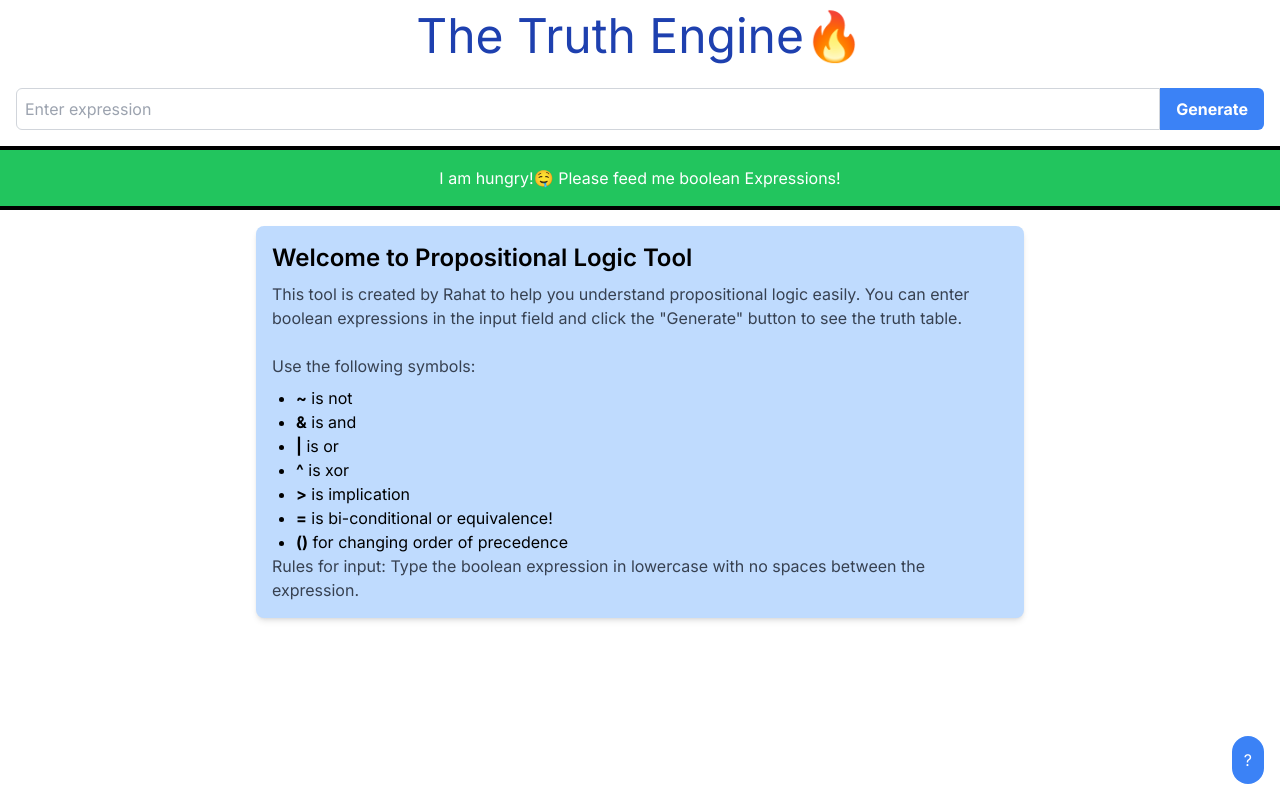
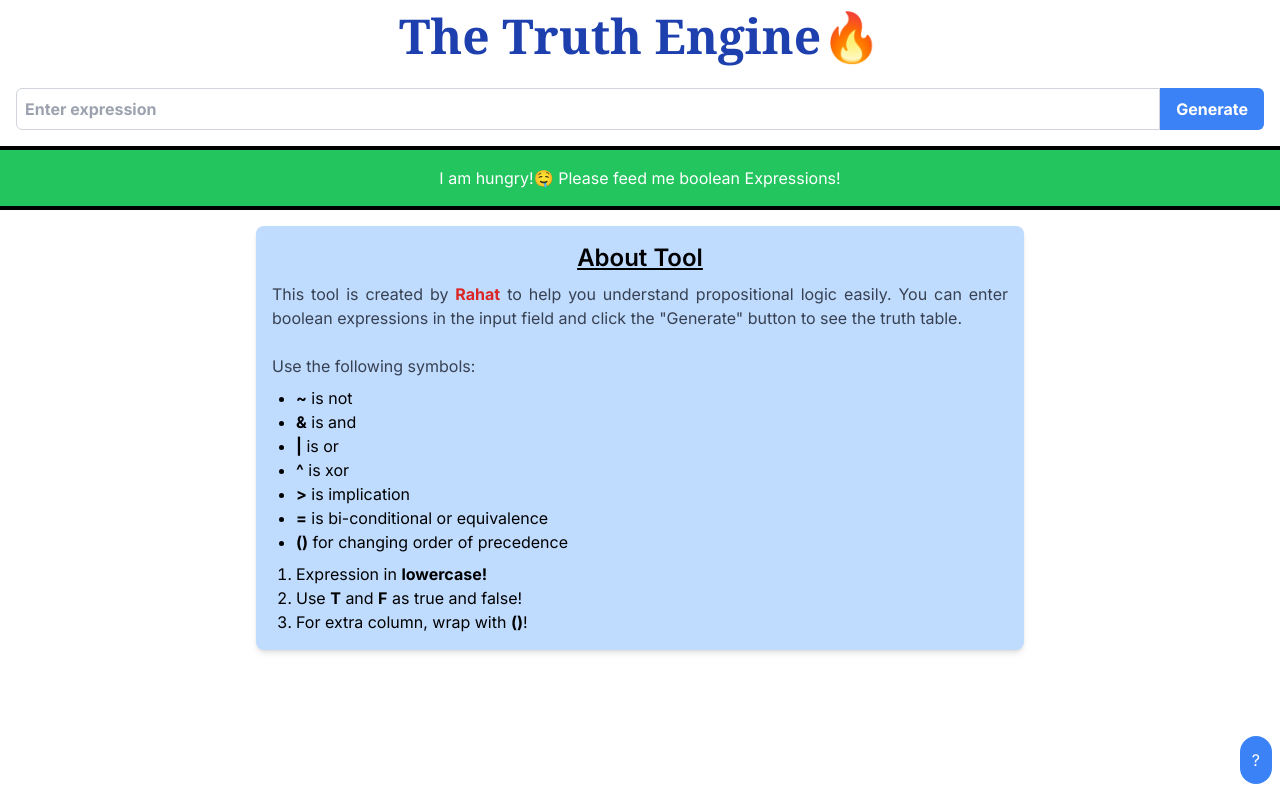
Before and after one commit to ToxicalNoob3062/truthEngine, a Next.js app: page / in a window 1280 px wide. Built offline with nearby package versions, Linux system fonts and the light colour scheme.

Commit message:
some more css changes to make the inputs more attractive and  also the popup and card menus!

```diff
--- a/app/components/card.tsx
+++ b/app/components/card.tsx
@@ -4,14 +4,16 @@ import React from "react";
 
 const CardComponent: React.FC = () => {
   return (
-    <div className="bg-blue-200 p-4  md:w-[60%] sm:w-[90%]   mx-auto rounded-lg shadow-md my-4">
-      <h2 className="text-2xl font-semibold mb-2">
-        Welcome to Propositional Logic Tool
+    <div className="bg-blue-200 p-4 md:w-[60%] sm:w-[90%] mx-auto rounded-lg shadow-md my-4">
+      <h2 className="text-2xl text-black text-center font-semibold mb-2 underline">
+        About Tool
       </h2>
-      <p className="text-gray-700">
-        This tool is created by Rahat to help you understand propositional logic
-        easily. You can enter boolean expressions in the input field and click
-        the "Generate" button to see the truth table.
+      <p className="text-gray-700 text-justify">
+        This tool is created by{" "}
+        <span className="font-bold text-red-600">Rahat</span> to help you
+        understand propositional logic easily. You can enter boolean expressions
+        in the input field and click the "Generate" button to see the truth
+        table.
         <br />
         <br />
         Use the following symbols:
@@ -33,16 +35,24 @@ const CardComponent: React.FC = () => {
           <b>&gt;</b> is implication
         </li>
         <li>
-          <b>=</b> is bi-conditional or equivalence!
+          <b>=</b> is bi-conditional or equivalence
         </li>
         <li>
           <b>()</b> for changing order of precedence
         </li>
       </ul>
-      <p className="text-gray-700">
-        Rules for input: Type the boolean expression in lowercase with no spaces
-        between the expression.
-      </p>
+      <ol className="list-decimal pl-6 mt-2">
+        <li>
+          Expression in <span className="font-bold">lowercase!</span>
+        </li>
+        <li>
+          Use <span className="font-bold">T</span> and{" "}
+          <span className="font-bold">F</span> as true and false!
+        </li>
+        <li>
+          For extra column, wrap with <span className="font-bold">()</span>!
+        </li>
+      </ol>
     </div>
   );
 };
--- a/app/components/popup.tsx
+++ b/app/components/popup.tsx
@@ -12,7 +12,7 @@ const PopupComponent: React.FC = () => {
       {/* Question button */}
       <button
         type="button"
-        className="fixed bottom-4 right-4 p-3 rounded-full bg-blue-500 text-white hover:bg-blue-600 focus:outline-none"
+        className="fixed bottom-4 right-2 p-3 rounded-full bg-blue-500 text-white hover:bg-blue-600 focus:outline-none"
         onClick={togglePopup}
       >
         ?
@@ -49,13 +49,11 @@ const PopupComponent: React.FC = () => {
                 <path d="M6 18L18 6M6 6l12 12"></path>
               </svg>
             </button>
-            <h2 className="text-2xl font-semibold mb-4">
-              Product Usage Instructions
-            </h2>
+            <h2 className="text-2xl font-semibold mb-4">Usage Instructions:</h2>
             <p className="text-gray-700">
               Here are the product usage instructions:
             </p>
-            {/* Move the <ul> outside of the <p> */}
+            {/* Upper 7 points with bullets */}
             <ul className="list-disc pl-6 mt-2">
               <li>
                 <b>~</b> is not
@@ -73,16 +71,26 @@ const PopupComponent: React.FC = () => {
                 <b>{">"}</b> is implication
               </li>
               <li>
-                <b>=</b> is bi-conditional or equivalence!
+                <b>=</b> is bi-conditional or equivalence
               </li>
               <li>
                 <b>()</b> parenthesis for changing order of precedence
               </li>
             </ul>
-            <p className="text-gray-700">
-              Rules for input: Type the boolean expression in lowercase with no
-              spaces between the expression.
-            </p>
+            {/* Lower 3 points as plain numbers */}
+            <ol className="list-decimal pl-6 mt-2">
+              <li>
+                Expression in <span className="font-bold">lowercase!</span>
+              </li>
+              <li>
+                Use <span className="font-bold">T</span> and{" "}
+                <span className="font-bold">F</span> as true and false!
+              </li>
+              <li>
+                For extra column, wrap with{" "}
+                <span className="font-bold">()</span>!
+              </li>
+            </ol>
           </div>
         </div>
       )}
--- a/app/engine/checker.ts
+++ b/app/engine/checker.ts
@@ -13,7 +13,11 @@ export default class Checker {
     for (let ind = 0; ind < this.exp.length; ind++) {
       const char = this.exp[ind];
       //checking if the char inside the expression is not invalid
-      if (!this.knownOperators.has(char) && !this.isVariable(char)) {
+      if (
+        !this.knownOperators.has(char) &&
+        !this.isVariable(char) &&
+        !this.isDefault(char)
+      ) {
         this.incorrectFor = `Unexpected char "${char}" inside expression!🫠`;
         return false;
       }
@@ -41,6 +45,9 @@ export default class Checker {
   isOperator(char: string) {
     return this.knownOperators.has(char) && char !== "(" && char !== ")";
   }
+  isDefault(char: string) {
+    return char == "T" || char == "F";
+  }
   characterPlacedRightly(charInd: number): boolean {
     const char = this.exp[charInd];
     //check for operators validly placed
@@ -48,7 +55,10 @@ export default class Checker {
       //for not operators
       if (char === "~") {
         const rightChar = this.exp[charInd + 1] ? this.exp[charInd + 1] : "";
-        const valid = rightChar == "(" || this.isVariable(rightChar);
+        const valid =
+          rightChar == "(" ||
+          this.isDefault(rightChar) ||
+          this.isVariable(rightChar);
         if (!valid) {
           this.incorrectFor = `After ~ operator you can't put "${rightChar}"🥹`;
           return false;
@@ -58,8 +68,12 @@ export default class Checker {
         const rightChar = this.exp[charInd + 1] ? this.exp[charInd + 1] : "";
         const leftChar = this.exp[charInd - 1] ? this.exp[charInd - 1] : "";
         const valid =
-          (rightChar == "(" || this.isVariable(rightChar)) &&
-          (leftChar == ")" || this.isVariable(leftChar));
+          (rightChar == "(" ||
+            this.isDefault(rightChar) ||
+            this.isVariable(rightChar)) &&
+          (leftChar == ")" ||
+            this.isDefault(leftChar) ||
+            this.isVariable(leftChar));
         if (!valid) {
           this.incorrectFor = `Operator "${char}" can't have either "${rightChar}" or "${leftChar}" or both in it's both side!😿`;
           return false;
--- a/app/page.tsx
+++ b/app/page.tsx
@@ -46,7 +46,7 @@ export default function Home() {
 
   return (
     <div className="w-full">
-      <h1 className="text-5xl text-center p-3 text-blue-800">
+      <h1 className="text-5xl text-center p-3 text-blue-800 font-serif font-semibold">
         The Truth Engine🔥
       </h1>
       <div className="w-full flex p-4">
@@ -54,7 +54,7 @@ export default function Home() {
           type="text"
           ref={input}
           placeholder="Enter expression"
-          className="w-full p-2 rounded-l-md border border-gray-300 focus:outline-none focus:border-blue-500"
+          className="w-full p-2 rounded-l-md border border-gray-300 focus:outline-none focus:border-blue-500 font-bold"
         />
         <button
           className="bg-blue-500 hover:bg-blue-700 text-white font-bold py-2 px-4 rounded-r-md"
```
